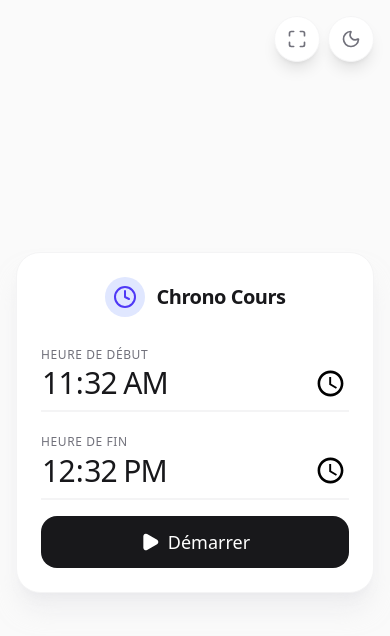
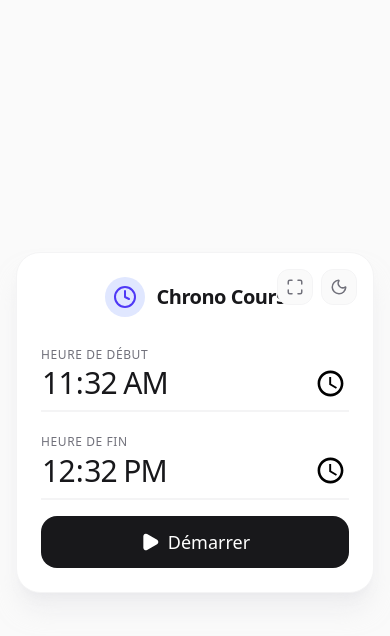
Before and after one commit to Nael-Basset/Chrono-cours, a React (Vite) app: page / in a window 390 px wide. Shown: the top 636 px of the page. Built offline with nearby package versions, Linux system fonts and the light colour scheme.

Commit message:
style: move control buttons inside main card

```diff
--- a/src/App.tsx
+++ b/src/App.tsx
@@ -169,27 +169,27 @@ export default function App() {
 
   return (
     <div className="h-screen bg-zinc-50 dark:bg-zinc-950 font-sans text-zinc-900 dark:text-zinc-100 overflow-hidden flex flex-col items-center justify-center p-4 md:p-8 transition-colors duration-300">
+      <div className="flex flex-col landscape:flex-row md:flex-row gap-6 md:gap-12 items-center justify-center w-full h-full max-w-6xl mx-auto">
+        {/* Main Card */}
+        <div className="w-full max-w-md bg-white dark:bg-zinc-900 rounded-3xl shadow-xl shadow-zinc-200/50 dark:shadow-none overflow-hidden border border-zinc-100 dark:border-zinc-800 shrink-0 landscape:max-h-full landscape:overflow-y-auto relative">
           {/* Controls: Dark Mode & Fullscreen */}
-      <div className="fixed top-4 right-4 flex gap-2 z-50">
+          <div className="absolute top-4 right-4 flex gap-2 z-10">
             <button
               onClick={toggleFullscreen}
-          className="md:hidden p-3 rounded-full bg-white dark:bg-zinc-900 shadow-lg border border-zinc-100 dark:border-zinc-800 text-zinc-500 dark:text-zinc-400 active:scale-95 transition-all"
+              className="md:hidden p-2 rounded-xl bg-zinc-50 dark:bg-zinc-800 text-zinc-500 dark:text-zinc-400 active:scale-95 transition-all border border-zinc-100 dark:border-zinc-700"
               title="Mode plein écran"
             >
-          {isFullscreen ? <Minimize size={20} /> : <Maximize size={20} />}
+              {isFullscreen ? <Minimize size={18} /> : <Maximize size={18} />}
             </button>
             <button
               onClick={() => setIsDarkMode(!isDarkMode)}
-          className="p-3 rounded-full bg-white dark:bg-zinc-900 shadow-lg border border-zinc-100 dark:border-zinc-800 text-zinc-500 dark:text-zinc-400 active:scale-95 transition-all"
+              className="p-2 rounded-xl bg-zinc-50 dark:bg-zinc-800 text-zinc-500 dark:text-zinc-400 active:scale-95 transition-all border border-zinc-100 dark:border-zinc-700"
               title="Changer le thème"
             >
-          {isDarkMode ? <Sun size={20} /> : <Moon size={20} />}
+              {isDarkMode ? <Sun size={18} /> : <Moon size={18} />}
             </button>
           </div>
 
-      <div className="flex flex-col landscape:flex-row md:flex-row gap-6 md:gap-12 items-center justify-center w-full h-full max-w-6xl mx-auto">
-        {/* Main Card */}
-        <div className="w-full max-w-md bg-white dark:bg-zinc-900 rounded-3xl shadow-xl shadow-zinc-200/50 dark:shadow-none overflow-hidden border border-zinc-100 dark:border-zinc-800 shrink-0 landscape:max-h-full landscape:overflow-y-auto">
           <div className="p-6 md:p-8">
             <div className="flex items-center justify-center gap-3 mb-6 md:mb-8">
               <div className="w-10 h-10 rounded-full bg-indigo-100 dark:bg-indigo-900/30 flex items-center justify-center text-indigo-600 dark:text-indigo-400">
```
Lines whose indentation alone changed are shown as unchanged.
